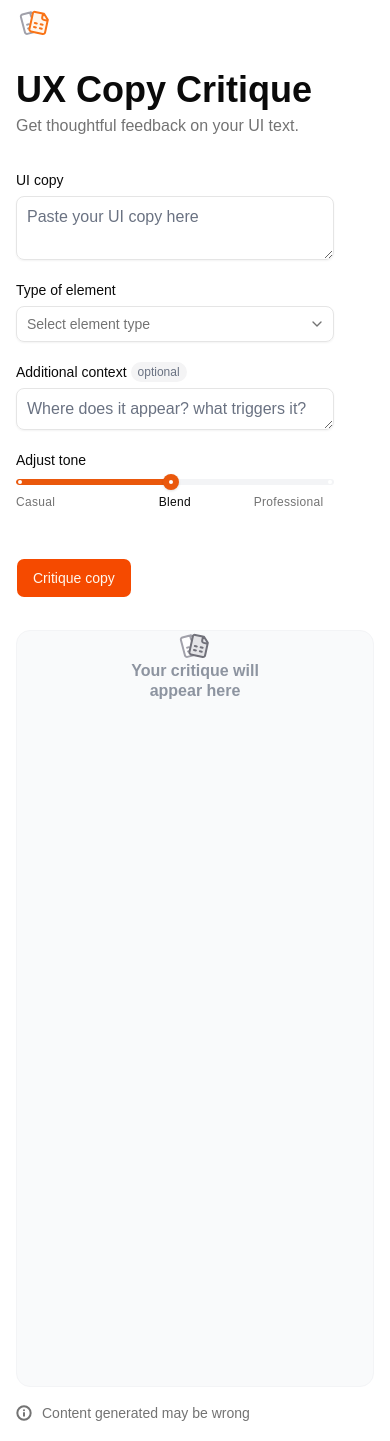
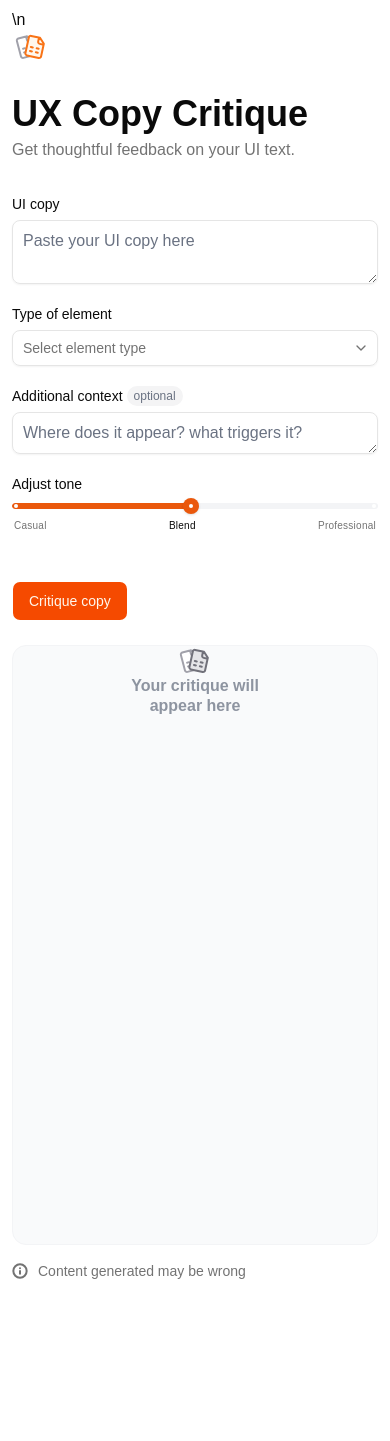
Before and after one commit to solinkz/ux-copy-critique, a React (Vite) app: page / in a window 390 px wide. After the commit the page ends 1295 px from the top, so only its background shows below. Built offline with nearby package versions, Linux system fonts and the light colour scheme.

Commit message:
Improved mobile responsiveness

```diff
--- a/src/components/HomePage.tsx
+++ b/src/components/HomePage.tsx
@@ -18,9 +18,9 @@ export function HomePage() {
   );
 
   return (
-    <div className="mx-auto grid min-h-screen w-full max-w-6xl min-w-0 content-center items-start gap-8 p-4 pt-2 sm:gap-12 sm:p-6 md:grid-cols-5 md:gap-30 md:items-center lg:p-2">
-      <div className="col-span-2 ">
-        <HeaderSection />
+    <div className="mx-auto grid min-h-screen w-full max-w-6xl min-w-0 content-center items-start gap-6 p-3 pt-2 sm:gap-8 sm:p-4 md:grid-cols-5 md:gap-12 md:items-center lg:p-2">
+      <div className="col-span-full md:col-span-2">
+        \n <HeaderSection />
         <FormSelection
           uiCopy={uiCopy}
           setUiCopy={setUiCopy}
@@ -34,7 +34,7 @@ export function HomePage() {
         />
       </div>
       {/* Critique section */}
-      <div className="flex flex-col gap-4 col-span-3">
+      <div className="flex flex-col gap-4 col-span-full md:col-span-3">
         <CritiqueContainer
           uiCopy={submittedUiCopy}
           elementType={submittedElementType}
--- a/src/components/critiqueSection/CritiqueContainer.tsx
+++ b/src/components/critiqueSection/CritiqueContainer.tsx
@@ -78,11 +78,11 @@ export function CritiqueContainer({
   };
 
   return (
-    <div className="col-span-3 bg-gray-50 h-[757px] md:max-h-[757px] rounded-xl border border-gray-100 relative overflow-hidden">
+    <div className="col-span-full md:col-span-3 bg-gray-50 h-[600px] sm:h-[700px] md:h-[757px] md:max-h-[757px] rounded-xl border border-gray-100 relative overflow-hidden">
       <div
         ref={scrollRef}
         onScroll={handleScroll}
-        className="h-full overflow-y-auto "
+        className="h-full overflow-y-auto"
       >
         {/* Case 1: Loading State */}
         {loading && (
--- a/src/components/critiqueSection/CritiqueHeader.tsx
+++ b/src/components/critiqueSection/CritiqueHeader.tsx
@@ -13,24 +13,31 @@ interface CritiqueHeaderProps {
 
 export function CritiqueHeader({ uiCopy, elementType }: CritiqueHeaderProps) {
   return (
-    <div className="sticky top-0 z-10 bg-gradient-to-b from-gray-50 via-gray-50/90 to-transparent p-3 pb-8 -mb-4 flex items-center justify-between">
-      {/* For the prompt idea */}
+    <div className="sticky top-0 z-10 bg-gradient-to-b from-gray-50 via-gray-50/90 to-transparent p-2 sm:p-3 pb-6 sm:pb-8 -mb-4 flex flex-col sm:flex-row items-start sm:items-center justify-between gap-3">
+      {/* Cards section */}
+      <div className="flex flex-col sm:flex-row gap-2 sm:gap-3 w-full sm:w-auto">
+        <div className="flex p-2 pr-3 gap-2 items-center bg-white rounded-lg border border-gray-100 w-full sm:w-auto sm:min-w-[200px]">
+          <LetterText
+            size={16}
+            strokeWidth={2.5}
+            className="text-blue-600 flex-shrink-0"
+          />
 
-      <div className="flex gap-3">
-        <div className="flex p-2 pr-3 gap-2 items-center bg-white rounded-lg border border-gray-100 min-w-[260px]">
-          <LetterText size={16} strokeWidth={2.5} className="text-blue-600" />
-
-          <div className="flex flex-col">
+          <div className="flex flex-col min-w-0 flex-1">
             <p className="text-xs text-gray-400">Original copy</p>
             <p className="text-xs line-clamp-1">
               {uiCopy || "No copy provided"}
             </p>
           </div>
         </div>
-        <div className="flex p-2 pr-3 gap-2 items-center bg-white rounded-lg border border-gray-100">
-          <Component size={16} strokeWidth={2.5} className="text-purple-600" />
+        <div className="flex p-2 pr-3 gap-2 items-center bg-white rounded-lg border border-gray-100 w-full sm:w-auto">
+          <Component
+            size={16}
+            strokeWidth={2.5}
+            className="text-purple-600 flex-shrink-0"
+          />
 
-          <div className="flex flex-col">
+          <div className="flex flex-col min-w-0 flex-1">
             <p className="text-xs text-gray-400">Element</p>
             <p className="text-xs line-clamp-1">
               {elementType || "Not selected"}
@@ -39,7 +46,8 @@ export function CritiqueHeader({ uiCopy, elementType }: CritiqueHeaderProps) {
         </div>
       </div>
 
-      <div className="flex gap-3">
+      {/* Action buttons */}
+      <div className="flex gap-2 sm:gap-3 w-full sm:w-auto justify-end">
         {/* Reload button with tooltip */}
         <Tooltip>
           <TooltipTrigger>
--- a/src/components/general/ToneSlider.tsx
+++ b/src/components/general/ToneSlider.tsx
@@ -39,7 +39,7 @@ export function ToneSlider({ value, onChange, className }: ToneSliderProps) {
 
         {/* Custom Thumb */}
         <div
-          className="absolute h-4 w-4 bg-[#EA580C] rounded-full  shadow-sm z-10 flex items-center justify-center pointer-events-none transition-all duration-300 ease-out"
+          className="absolute h-4 w-4 bg-[#EA580C] rounded-full shadow-sm z-10 flex items-center justify-center pointer-events-none transition-all duration-300 ease-out"
           style={{
             left: `calc(${value}% + (${8 - value * 0.16}px) - 12px)`,
           }}
@@ -54,10 +54,10 @@ export function ToneSlider({ value, onChange, className }: ToneSliderProps) {
       </div>
 
       {/* Labels */}
-      <div className="flex justify-between">
+      <div className="flex justify-between px-0.5">
         <span
           className={cn(
-            "text-xs tracking-wide transition-colors duration-200 cursor-pointer w-20 flex justify-start",
+            "text-[10px] sm:text-xs tracking-wide transition-colors duration-200 cursor-pointer flex-shrink-0",
             value === 0
               ? "text-foreground font-medium"
               : "text-muted-foreground"
@@ -68,7 +68,7 @@ export function ToneSlider({ value, onChange, className }: ToneSliderProps) {
         </span>
         <span
           className={cn(
-            "text-xs tracking-wide transition-colors duration-200 cursor-pointer w-20 flex text-cente justify-center",
+            "text-[10px] sm:text-xs tracking-wide transition-colors duration-200 cursor-pointer flex-shrink-0",
             value === 50
               ? "text-foreground font-medium"
               : "text-muted-foreground"
@@ -79,7 +79,7 @@ export function ToneSlider({ value, onChange, className }: ToneSliderProps) {
         </span>
         <span
           className={cn(
-            "text-xs tracking-wide transition-colors duration-200 cursor-pointer w-20 flex",
+            "text-[10px] sm:text-xs tracking-wide transition-colors duration-200 cursor-pointer flex-shrink-0",
             value === 100
               ? "text-foreground font-medium"
               : "text-muted-foreground"
```
